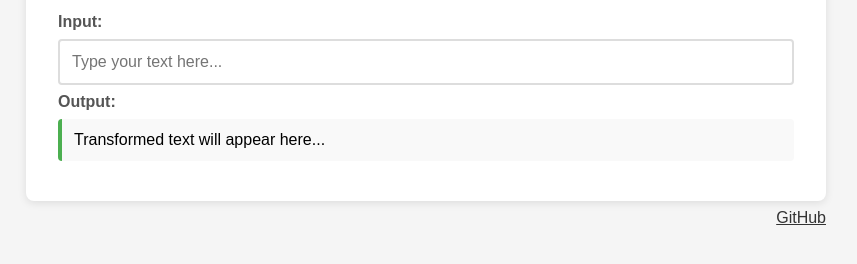
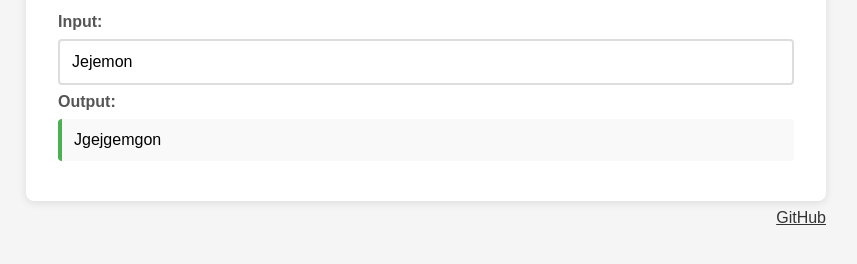
Before and after one commit to yuan-miranda/gw3rd, a plain HTML site: page public/index.html in a window 1280 px wide. Shown: the part 222-486 px from the top of the page, without its empty margins (214-1071 px from the left). Drawn offline with Linux system fonts and the light colour scheme.

Commit message:
added "Jejemon" pre value

```diff
--- a/public/index.html
+++ b/public/index.html
@@ -137,6 +137,7 @@
         }
 
         document.addEventListener("DOMContentLoaded", () => {
+            document.getElementById("inputText").value = "Jejemon";
             transformText();
         });
     </script>
```
